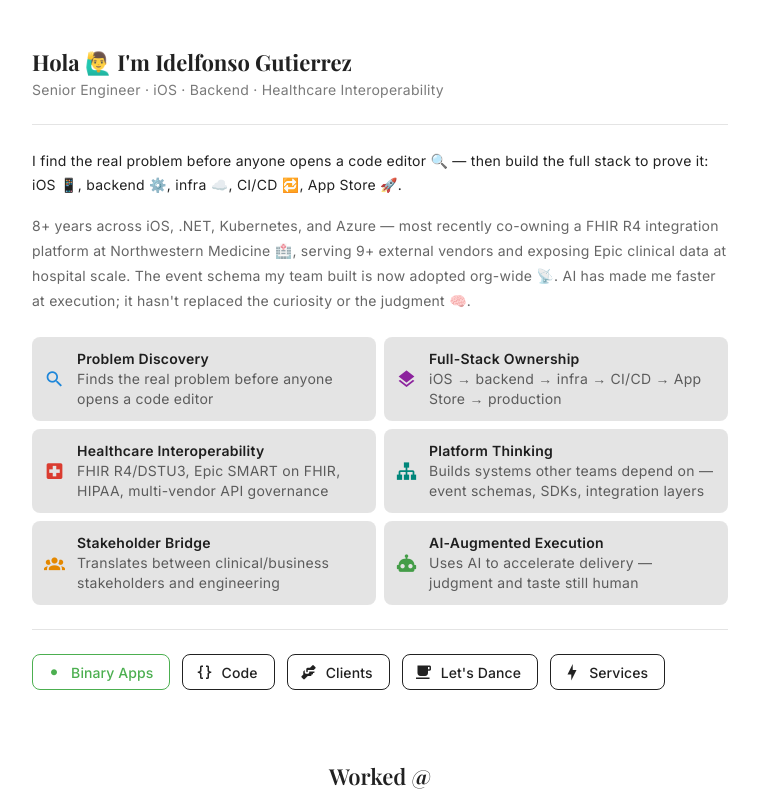
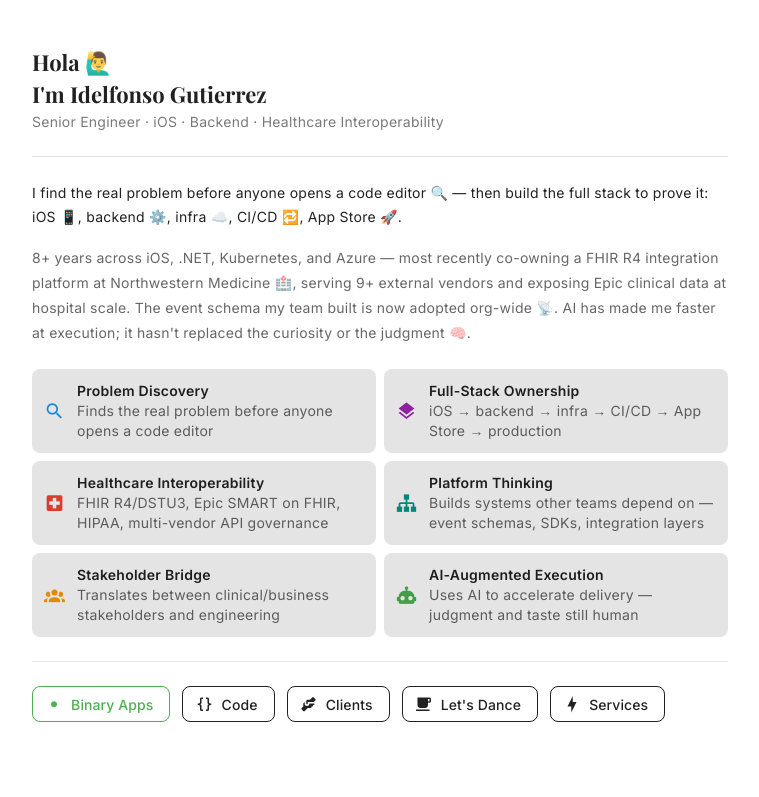
Before and after one commit to idelfonsog2/idelfonsog2.github.io, a Vue app: page / in a window 1280 px wide. Shown: the top 797 px of the page, without its empty margins (260-1019 px from the left). Built offline with nearby package versions, Linux system fonts and the light colour scheme.

Commit message:
feat: separate profile greeting into distinct lines in HeroSection component

```diff
--- a/src/components/HeroSection.vue
+++ b/src/components/HeroSection.vue
@@ -3,7 +3,8 @@
     <v-card-text>
 
       <!-- Profile -->
-      <v-card-title class="pa-0 text-h3 font-weight-bold mb-1">Hola 🙋‍♂️ I'm Idelfonso Gutierrez</v-card-title>
+      <v-card-title class="pa-0 text-h3 font-weight-bold mb-1">Hola 🙋‍♂️ </v-card-title>
+      <v-card-title class="pa-0 text-h3 font-weight-bold mb-1">I'm Idelfonso Gutierrez</v-card-title>
       <v-card-subtitle class="pa-0 text-subtitle-1 mb-6">
         Senior Engineer · iOS · Backend · Healthcare Interoperability
       </v-card-subtitle>
```
